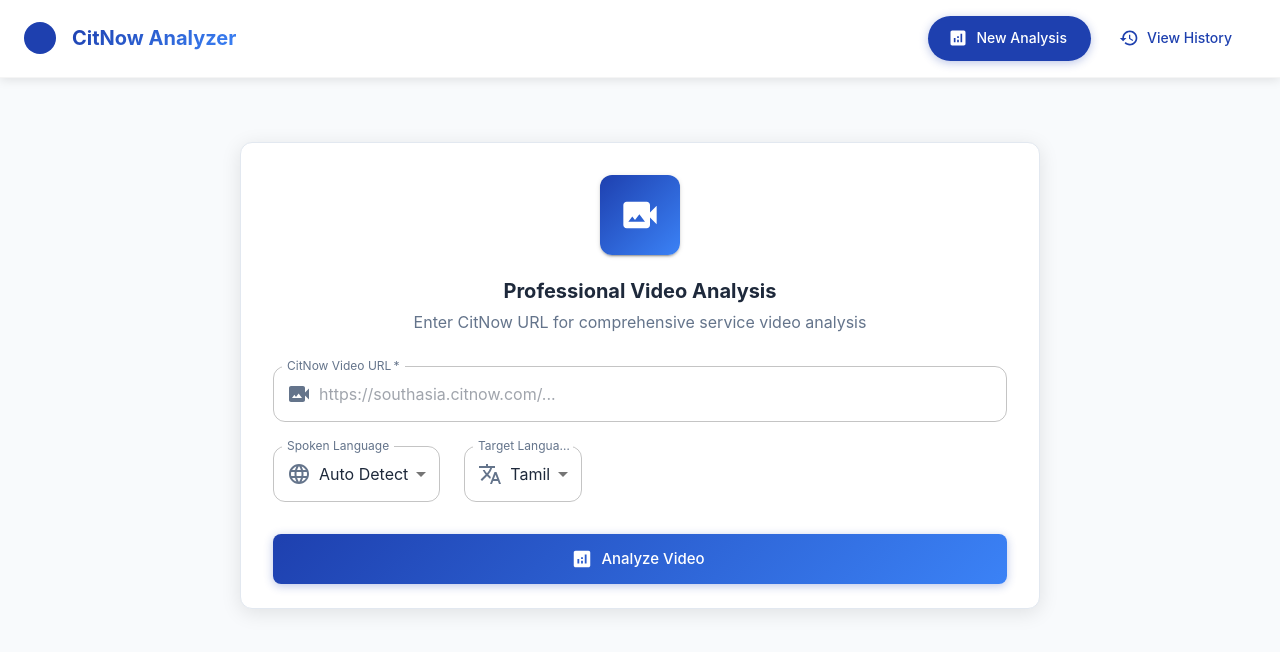
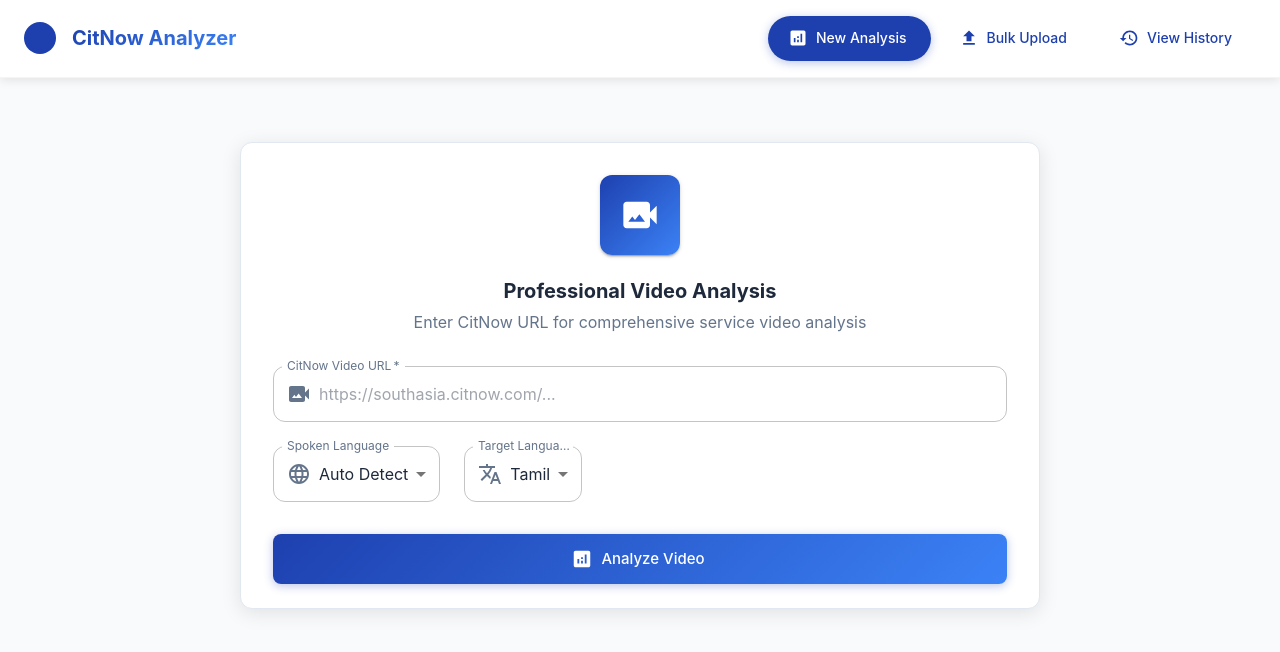
Before and after one commit to focus-apps-2025/videoanalysis, a React (Create React App) app in the folder citnow-analyzer/: page / in a window 1280 px wide. Shown: the top 652 px of the page. Built offline with nearby package versions, Linux system fonts and the light colour scheme.

Commit message:
Update Navbar.js

```diff
--- a/citnow-analyzer/src/components/Navbar.js
+++ b/citnow-analyzer/src/components/Navbar.js
@@ -8,7 +8,8 @@
   useTheme,
   useMediaQuery,
 } from '@mui/material';
-import { Analytics, History } from '@mui/icons-material';
+import { Analytics, History, Upload } from '@mui/icons-material';
+
 
 export default function Navbar({ activeTab, onTabChange, onBack }) {
   const theme = useTheme();
@@ -64,6 +65,22 @@
           >
             {isMobile ? 'New' : 'New Analysis'}
           </Button>
+
+          <Button
+            startIcon={<Upload />}
+            onClick={() => onTabChange('bulk')}
+            variant={activeTab === 'bulk' ? 'contained' : 'text'}
+            size={isMobile ? 'small' : 'medium'}
+            sx={{
+              borderRadius: 3,
+              ...(activeTab === 'bulk' && {
+                backgroundColor: 'primary.main',
+              }),
+            }}
+          >
+            {isMobile ? 'Bulk' : 'Bulk Upload'}
+          </Button>
+
           <Button
             startIcon={<History />}
             onClick={() => onTabChange('history')}
```
